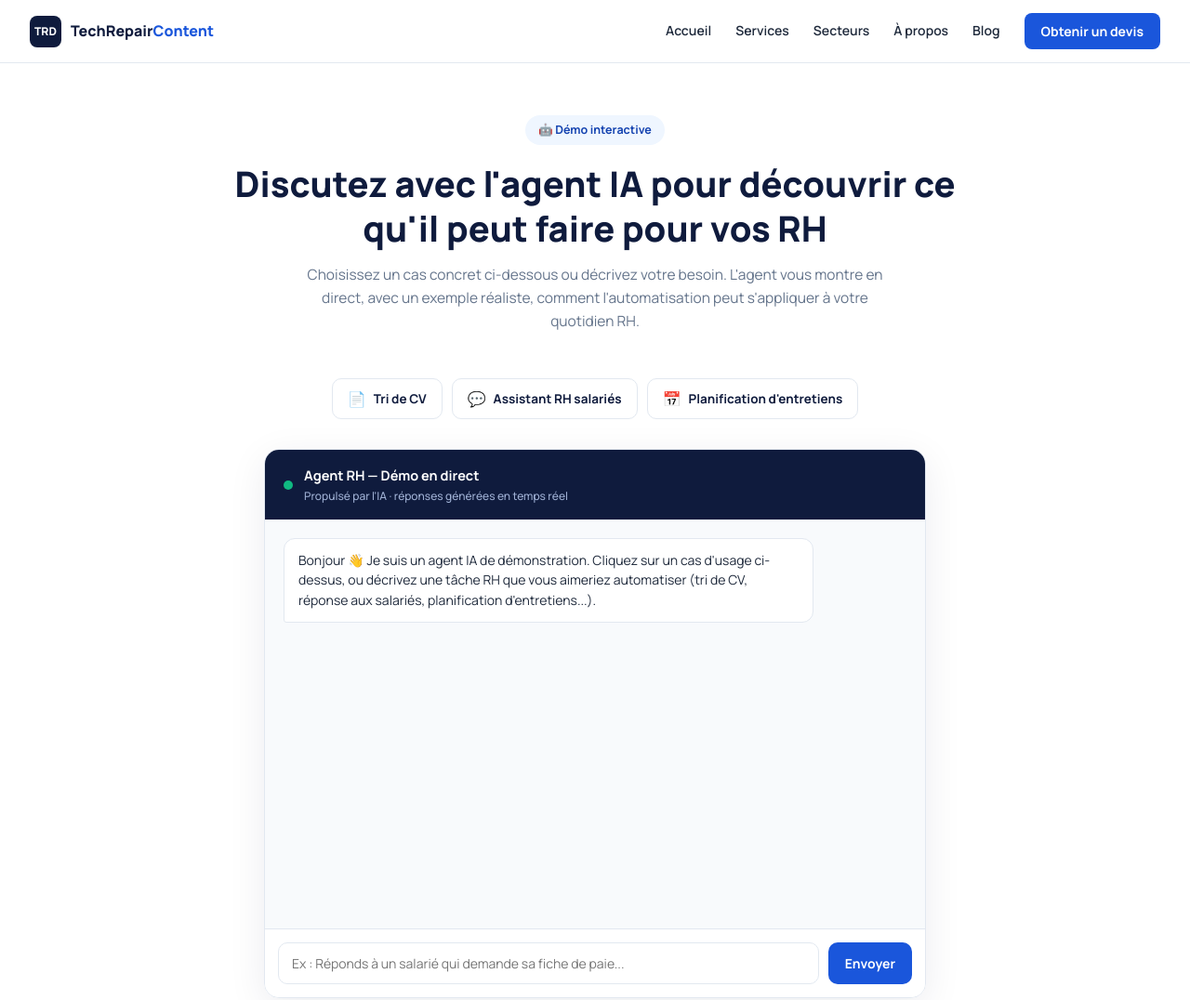
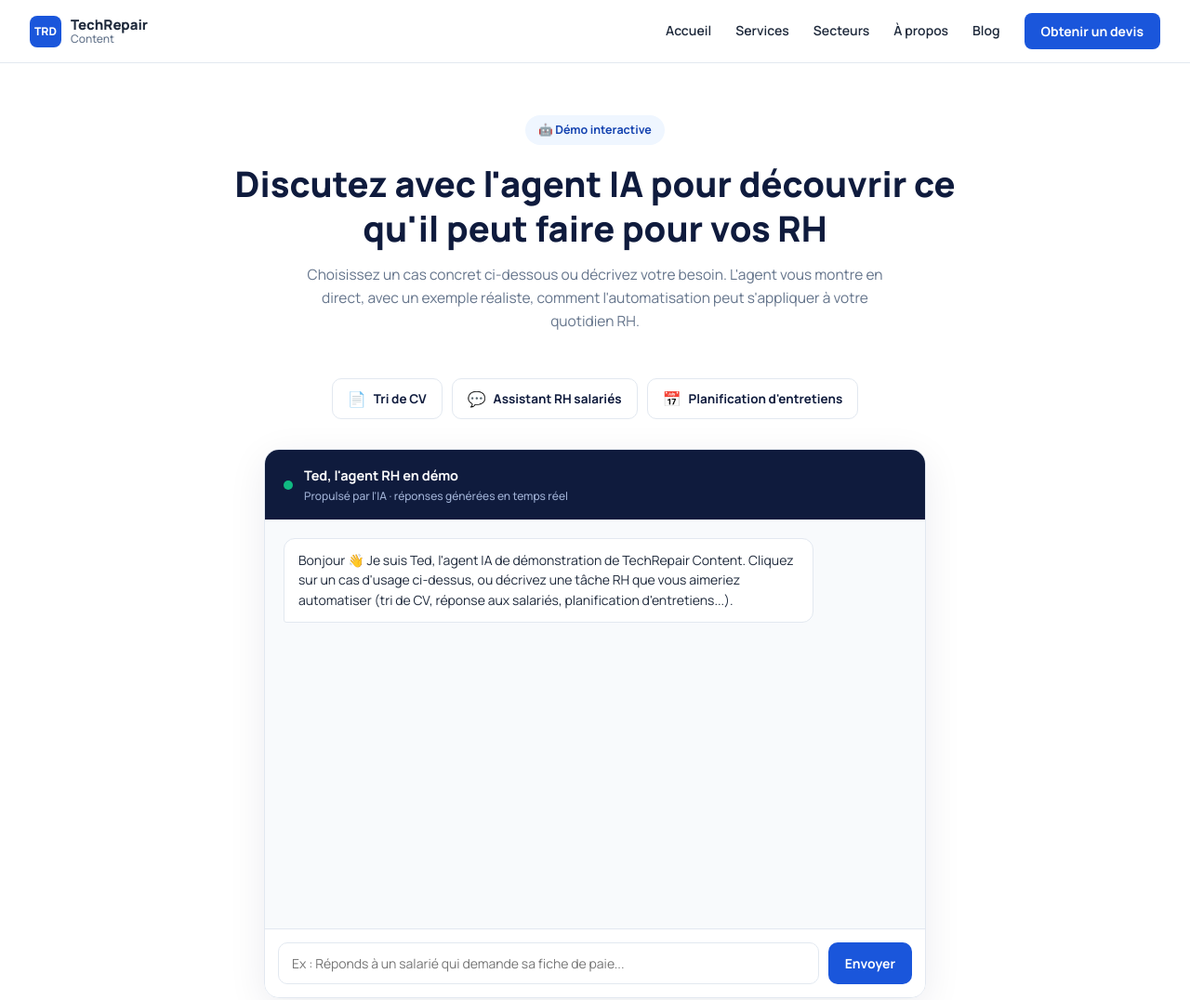
Before and after one commit to Goradieme/Demo-agent-RH, a website: page index.html in a window 1280 px wide. Shown: the top 1076 px of the page at 93% size. Drawn offline with Linux system fonts and the light colour scheme.

Commit message:
Update index.html

```diff
--- a/index.html
+++ b/index.html
@@ -3,7 +3,7 @@
 <head>
 <meta charset="UTF-8"/>
 <meta name="viewport" content="width=device-width, initial-scale=1.0"/>
-<title>Démo interactive – Agents IA pour les RH | TechRepair Content</title>
+<title>Démo interactive : Agents IA pour les RH | TechRepair Content</title>
 <meta name="description" content="Discutez avec notre assistant et découvrez en direct comment un agent IA peut automatiser le tri de CV, répondre aux salariés et planifier des entretiens."/>
 <link href="https://fonts.googleapis.com/css2?family=Manrope:wght@400;500;600;700;800&display=swap" rel="stylesheet"/>
 <style>
@@ -22,9 +22,10 @@ button{font-family:inherit}
 /* NAV */
 nav{display:flex;align-items:center;justify-content:space-between;padding:14px 32px;border-bottom:1px solid var(--border);position:sticky;top:0;background:#fff;z-index:50}
 .logo{display:flex;align-items:center;gap:10px}
-.logo-box{width:34px;height:34px;background:var(--navy);color:#fff;border-radius:8px;display:flex;align-items:center;justify-content:center;font-weight:800;font-size:12px}
-.logo-text{font-weight:800;font-size:16px;color:var(--navy)}
-.logo-text span{color:var(--blue)}
+.logo-box{width:34px;height:34px;background:var(--blue);color:#fff;border-radius:8px;display:flex;align-items:center;justify-content:center;font-weight:800;font-size:12px}
+.logo-text{display:flex;flex-direction:column;line-height:1.15}
+.logo-text .logo-main{font-weight:800;font-size:15px;color:var(--text)}
+.logo-text .logo-sub{font-weight:500;font-size:12px;color:var(--muted)}
 .nav-links{display:flex;align-items:center;gap:26px;font-weight:600;font-size:14px;color:var(--text)}
 .nav-links a:hover,.nav-links a.active{color:var(--blue)}
 .btn-nav{background:var(--blue);color:#fff;border:none;border-radius:8px;padding:10px 18px;font-weight:700;font-size:14px;cursor:pointer}
@@ -81,7 +82,7 @@ nav{display:flex;align-items:center;justify-content:space-between;padding:14px 3
 <nav>
   <div class="logo">
     <div class="logo-box">TRD</div>
-    <div class="logo-text">TechRepair<span>Content</span></div>
+    <div class="logo-text"><span class="logo-main">TechRepair</span><span class="logo-sub">Content</span></div>
   </div>
   <div class="nav-links">
     <a href="/">Accueil</a>
@@ -111,12 +112,12 @@ nav{display:flex;align-items:center;justify-content:space-between;padding:14px 3
     <div class="chat-head">
       <div class="chat-head-dot"></div>
       <div>
-        <div class="chat-head-txt">Agent RH — Démo en direct</div>
+        <div class="chat-head-txt">Ted, l'agent RH en démo</div>
         <div class="chat-head-sub">Propulsé par l'IA · réponses générées en temps réel</div>
       </div>
     </div>
     <div class="chat-body" id="chatBody">
-      <div class="msg msg-bot">Bonjour 👋 Je suis un agent IA de démonstration. Cliquez sur un cas d'usage ci-dessus, ou décrivez une tâche RH que vous aimeriez automatiser (tri de CV, réponse aux salariés, planification d'entretiens...).</div>
+      <div class="msg msg-bot">Bonjour 👋 Je suis Ted, l'agent IA de démonstration de TechRepair Content. Cliquez sur un cas d'usage ci-dessus, ou décrivez une tâche RH que vous aimeriez automatiser (tri de CV, réponse aux salariés, planification d'entretiens...).</div>
     </div>
     <div class="chat-input-row">
       <input type="text" id="chatInput" placeholder="Ex : Réponds à un salarié qui demande sa fiche de paie..." />
```
